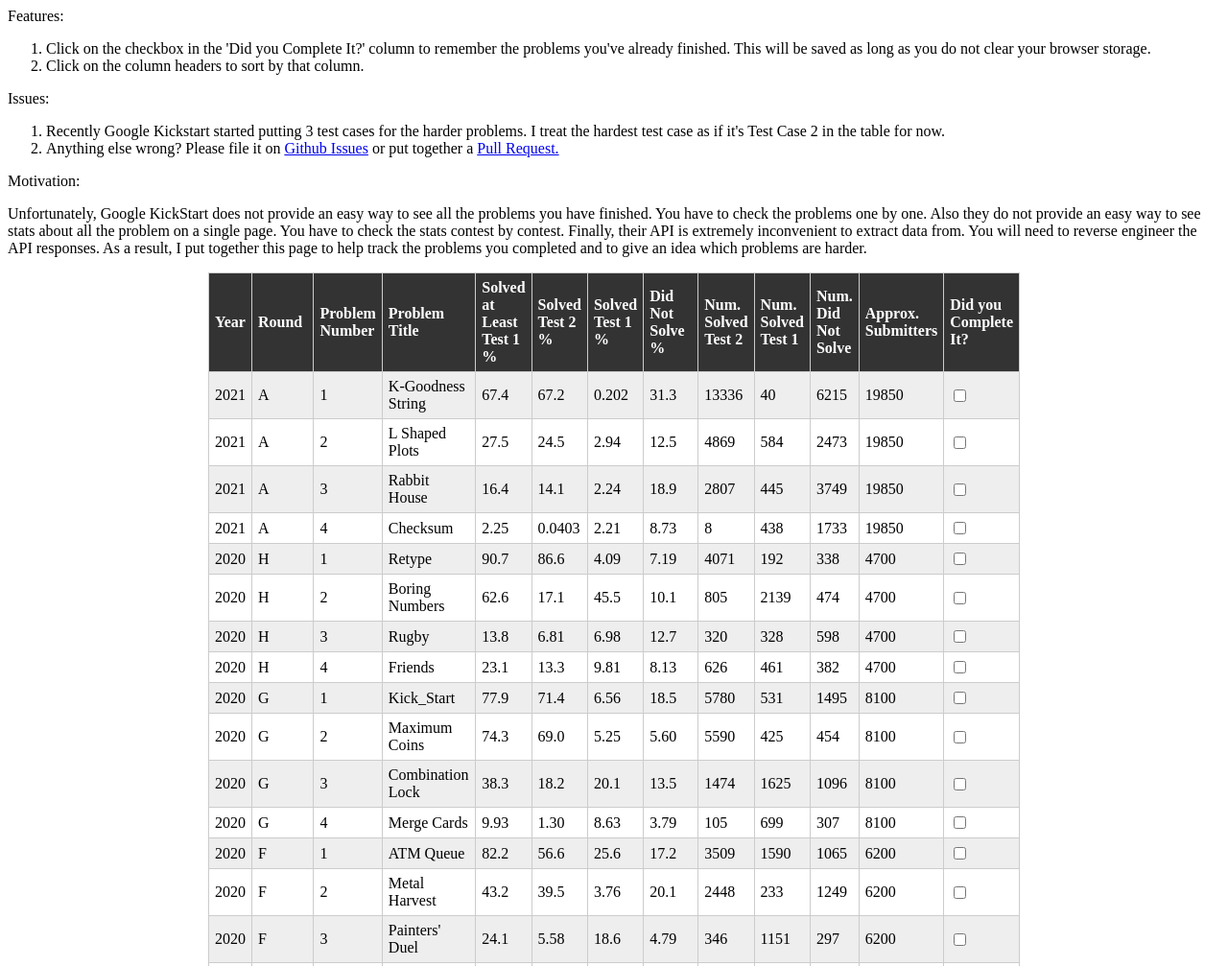
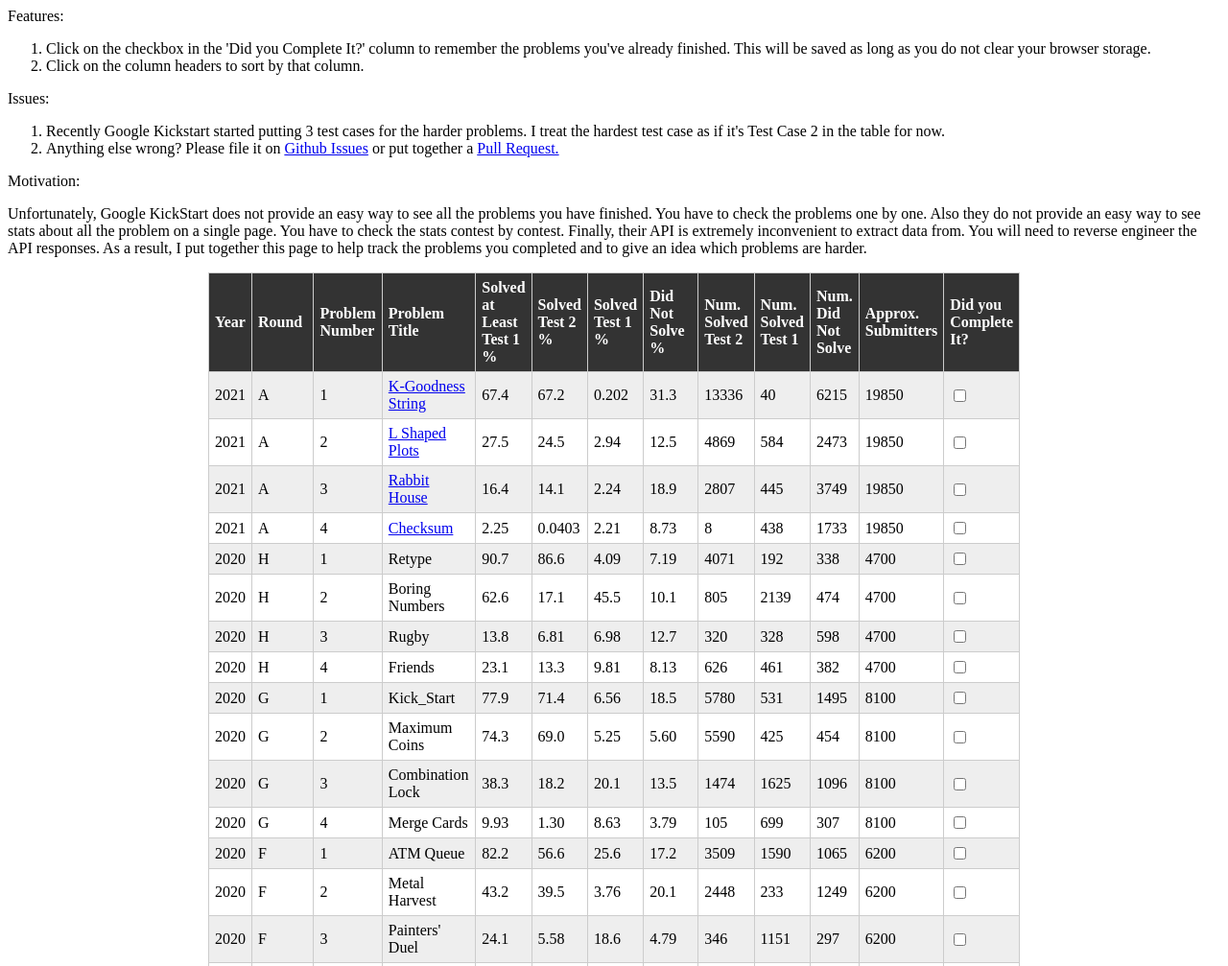
Before and after one commit to josephmate/GoogleKickStartStats, a plain HTML site: page index.html in a window 1280 px wide. Shown: the top 1007 px of the page at 96% size. Drawn offline with nearby package versions, Linux system fonts and the light colour scheme.

Commit message:
starting to add urls

```diff
--- a/data/problem_stats.json
+++ b/data/problem_stats.json
@@ -7,7 +7,8 @@
         "solvedTest2": 13336,
         "solvedTest1": 40,
         "didNotSolve": 6215,
-        "totalSubmitters": 19850
+        "totalSubmitters": 19850,
+        "url": "https://codingcompetitions.withgoogle.com/kickstart/round/0000000000436140/000000000068cca3"
     },
     {
         "year": 2021,
@@ -17,7 +18,8 @@
         "solvedTest2": 4869,
         "solvedTest1": 584,
         "didNotSolve": 2473,
-        "totalSubmitters": 19850
+        "totalSubmitters": 19850,
+        "url": "https://codingcompetitions.withgoogle.com/kickstart/round/0000000000436140/000000000068c509"
     },
     {
         "year": 2021,
@@ -27,7 +29,8 @@
         "solvedTest2": 2807,
         "solvedTest1": 445,
         "didNotSolve": 3749,
-        "totalSubmitters": 19850
+        "totalSubmitters": 19850,
+        "url": "https://codingcompetitions.withgoogle.com/kickstart/round/0000000000436140/000000000068cb14"
     },
     {
         "year": 2021,
@@ -38,7 +41,8 @@
         "solvedTest2": 8,
         "solvedTest1": 438,
         "didNotSolve": 1733,
-        "totalSubmitters": 19850
+        "totalSubmitters": 19850,
+        "url": "https://codingcompetitions.withgoogle.com/kickstart/round/0000000000436140/000000000068c2c3"
     },
     {
         "year": 2020,
--- a/index.html
+++ b/index.html
@@ -129,8 +129,8 @@
                 .on('click', function (d) {
                     headers.attr('class', 'header');
                     var titleKey = d.key;
-                    if (titleKey == "round" || titleKey == "title") { //these keys sort alphabetically
-                        // sorting alphabetically");
+                    if (titleKey == "round" || titleKey == "title") {
+                        // sorting alphabetically
                         if (sortAscending) {
                             rows.sort(function (a, b) {
                                 return d3.ascending(a[titleKey], b[titleKey]);
@@ -162,8 +162,11 @@
                     }
                 });
 
-            var rows = table.append('tbody').selectAll('tr')
-                .data(data).enter()
+            var rows = table
+                .append('tbody')
+                .selectAll('tr')
+                .data(data)
+                .enter()
                 .append('tr');
             rows.selectAll('td')
                 .data(function (d) {
@@ -182,13 +185,14 @@
                 })
                 .text(function (d) {
                     if (d.name === "completed") {
+                    } else if (d.name === "title") {
                     } else if (d.name === "solvedAtLeast1Percent"
                             || d.name === "solvedTest2Percent"
                             || d.name === "solvedTest1Percent"
                             || d.name === "didNotSolvePercent") {
-                        return d.value.toPrecision(3)
+                        return d.value.toPrecision(3);
                     } else {
-                        return d.value
+                        return d.value;
                     }
                 });
             rows.selectAll(".completedClass")
@@ -204,6 +208,17 @@
                     var settingName = d.data.year + "-" + d.data.round + "-" + d.data.number;
                     localStorage.setItem(settingName, more[0].checked);
                 });
+            rows.selectAll(".titleClass")
+                .append("a")
+                .attr("href", function (d) {
+                    if (d.data.url)
+                        return d.data.url;
+                    else
+                        return undefined;
+                })
+                .text(function (d) {
+                    return d.value;
+                });
             //********* - END TABLE - *********
         });
     </script>
```
